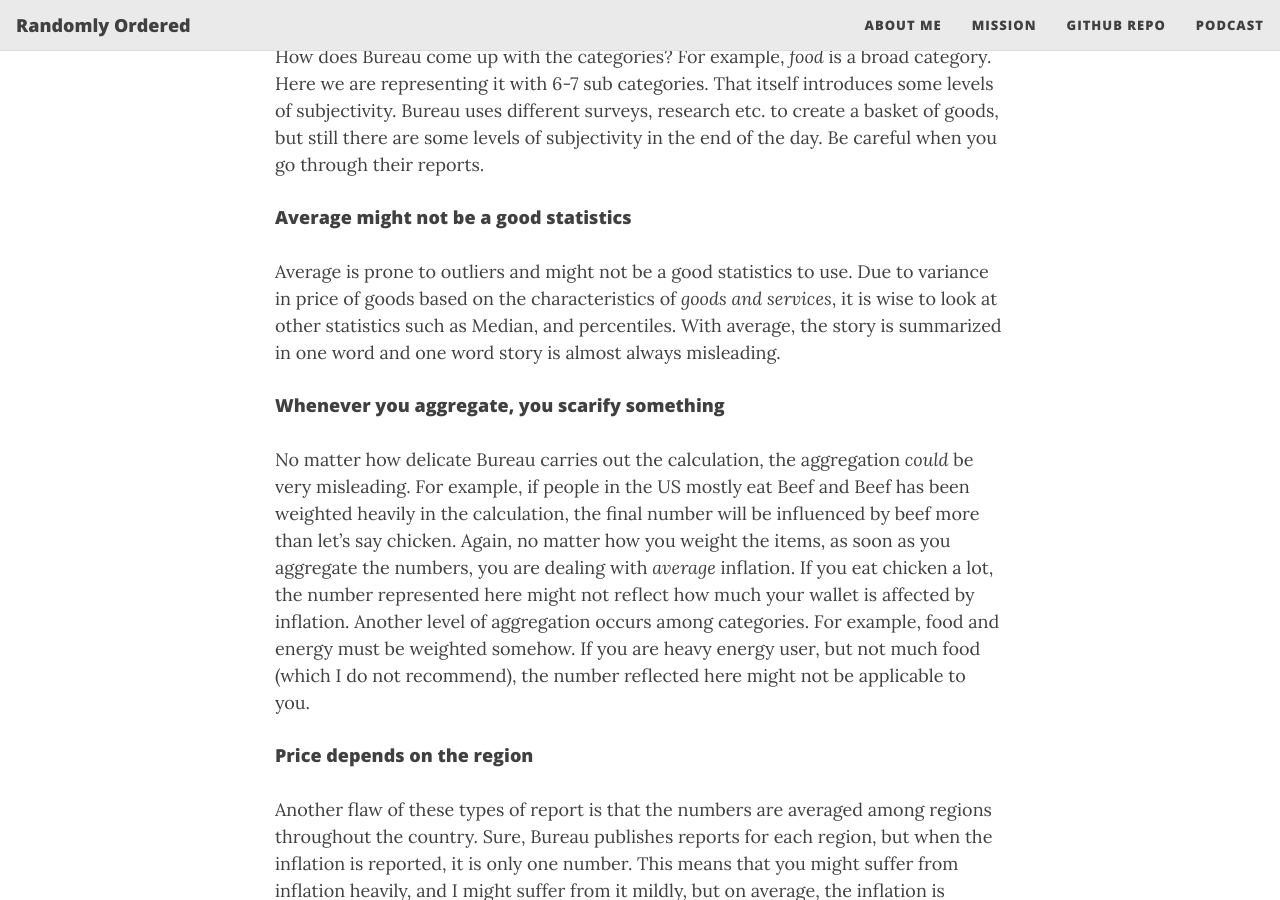
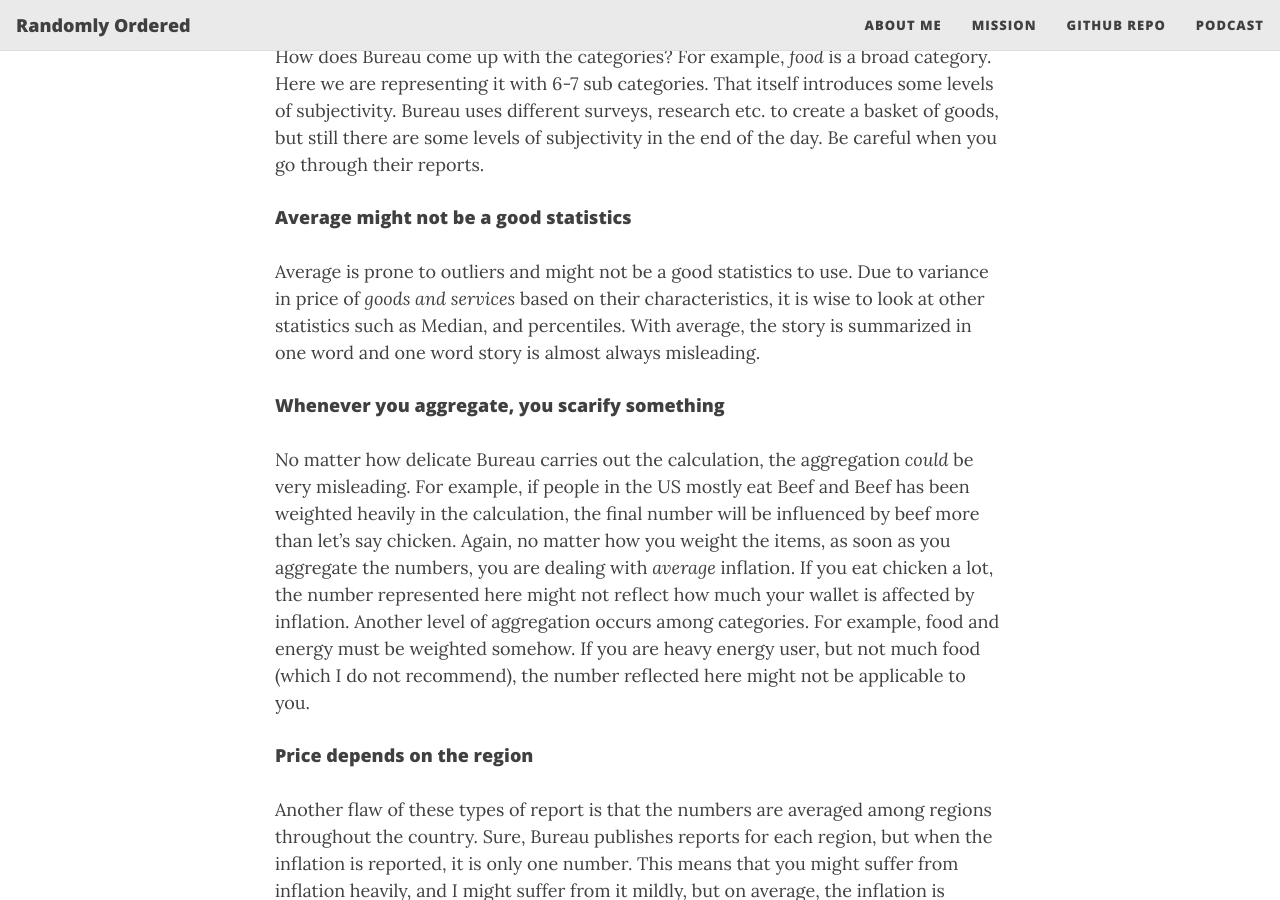
Before and after one commit to aissaei/randomlyordered.github.io, a Jekyll site: the page built from _posts/2021-03-13-you_are_poorer_than_what_you_are_told.md, in a window 1280 px wide and 900 px high, scrolled down 2740 px. Built offline with Jekyll 4.4.1, drawn with Linux system fonts in a browser that asks for light colours; nearby versions of some CDN libraries.

Commit message:
new post - you are poorer than what you think

```diff
--- a/_posts/2021-03-13-you_are_poorer_than_what_you_are_told.md
+++ b/_posts/2021-03-13-you_are_poorer_than_what_you_are_told.md
@@ -31,7 +31,7 @@ Figure 1 shows the sample of what U.S. Bureau of Labor Statistics reports on a r
 #### There is a level of subjectivity
 How does Bureau come up with the categories? For example, *food* is a broad category. Here we are representing it with 6-7 sub categories. That itself introduces some levels of subjectivity. Bureau uses different surveys, research etc. to create a basket of goods, but still there are some levels of subjectivity in the end of the day. Be careful when you go through their reports.
 #### Average might not be a good statistics
-Average is prone to outliers and might not be a good statistics to use. Due to variance in price of goods based on the characteristics of *goods and services*, it is wise to look at other statistics such as Median, and percentiles. With average, the story is summarized in one word and one word story is almost always misleading.
+Average is prone to outliers and might not be a good statistics to use. Due to variance in price of *goods and services* based on their characteristics, it is wise to look at other statistics such as Median, and percentiles. With average, the story is summarized in one word and one word story is almost always misleading.
 #### Whenever you aggregate, you scarify something
 No matter how delicate Bureau carries out the calculation, the aggregation *could* be very misleading. For example, if people in the US mostly eat Beef and Beef has been weighted heavily in the calculation, the final number will be influenced by beef more than let's say chicken. Again, no matter how you weight the items, as soon as you aggregate the numbers, you are dealing with *average* inflation. If you eat chicken a lot, the number represented here might not reflect how much your wallet is affected by inflation. Another level of aggregation occurs among categories. For example, food and energy must be weighted somehow. If you are heavy energy user, but not much food (which I do not recommend), the number reflected here might not be applicable to you.
 #### Price depends on the region
```
